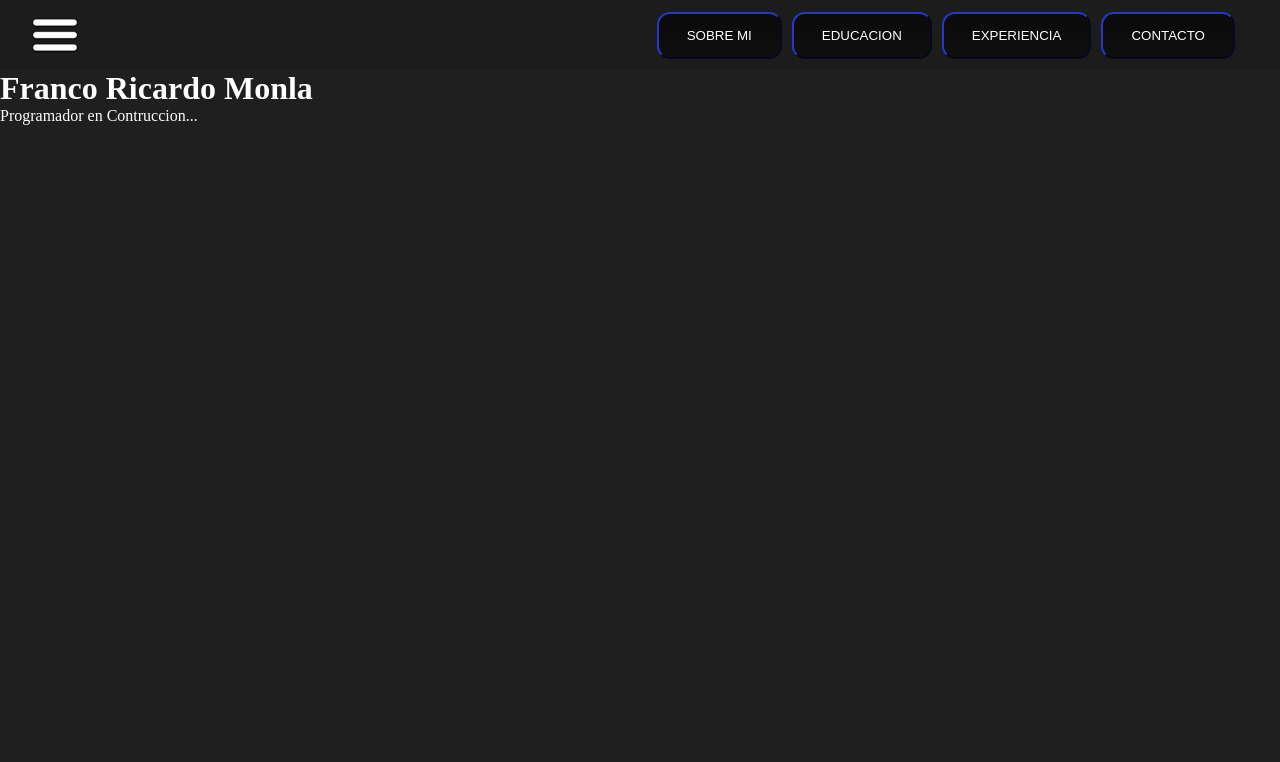
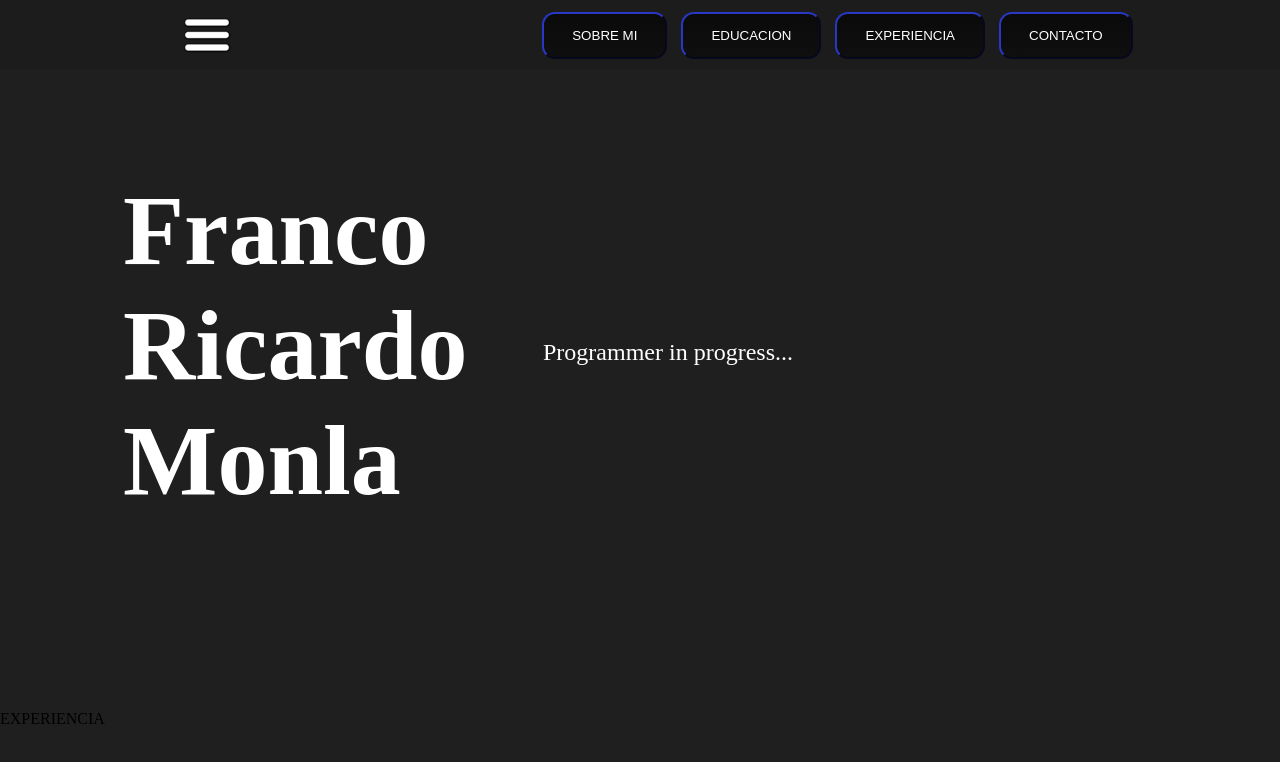
Before and after one commit to frmonla/frmonla.github.io, a plain HTML site: page index.html in a window 1280 px wide. Drawn offline with Linux system fonts and the light colour scheme.

Commit message:
about me sin foto

```diff
--- a/index.html
+++ b/index.html
@@ -22,11 +22,13 @@
     <div class="sobreMi">
         <div class="infoYo">
             <h1>Franco Ricardo Monla</h1>
-            <p>Programador en Contruccion... </p>
+            <p class="infoYo__animado">Programmer in progress... </p>
         </div>
         <img src="" alt="">
     </div>
-
+    <div class="exp">
+        <p>EXPERIENCIA</p>
+    </div>
 
 </body>
 </html>
--- a/style.css
+++ b/style.css
@@ -6,12 +6,18 @@
 body {
     margin: 0px;
     background-color: rgb(31, 31, 31);
+    display: block;
+    justify-content: column;
 }
 
 .encabezado {
+    margin-top: -60px;
+    position: fixed;
     padding:10px;
     display:flex;
-    justify-content: space-between;
+    justify-content: space-around;
+    width: 100%;
+    left: 0;
     align-items: center;
     background-image:linear-gradient(to bottom , rgb(28,28,28) , rgb(28,28,28));
     border-bottom: 2px;
@@ -25,12 +31,8 @@ body {
 }
 
 .nav{
-    display:flex;
-    position:fixed;
-    right: 20px;
-    justify-content: space-around ;
+    justify-content:flex-end ;
     align-items: center;
-    margin-right:20px;
 }
 
 .botonesEncabezado {
@@ -54,8 +56,45 @@ body {
 }
 
 .sobreMi{
+    z-index: 10;
+    margin-top: 60px;
     display: flex;
-    position: fixed;
-    max-inline-size: 100%;
+    justify-content: space-between;
+    width: 100%;
+    height: 650px;
     color: white;
+    justify-content: space-between;
+
 }
+
+.infoYo {
+    display: flex;
+    width: 70%;
+    height: 100%;
+    justify-content: center ;
+    align-items: center;
+    margin-top: -40px;
+}
+
+.infoYo h1 {
+    position: relative;
+    margin: 0px 20px ;
+    font-size: 100px;
+    width: 400px;
+}
+
+.infoYo p {
+    margin-top: 15px;
+    width: 12,1em;
+    font-size: 3ch;
+    color: #fff;
+    border-right: #fff;
+}
+
+
+.exp{
+    display: flex;
+    justify-content: space-between;
+    width: 100%;
+    height: 500 px;
+}
```
